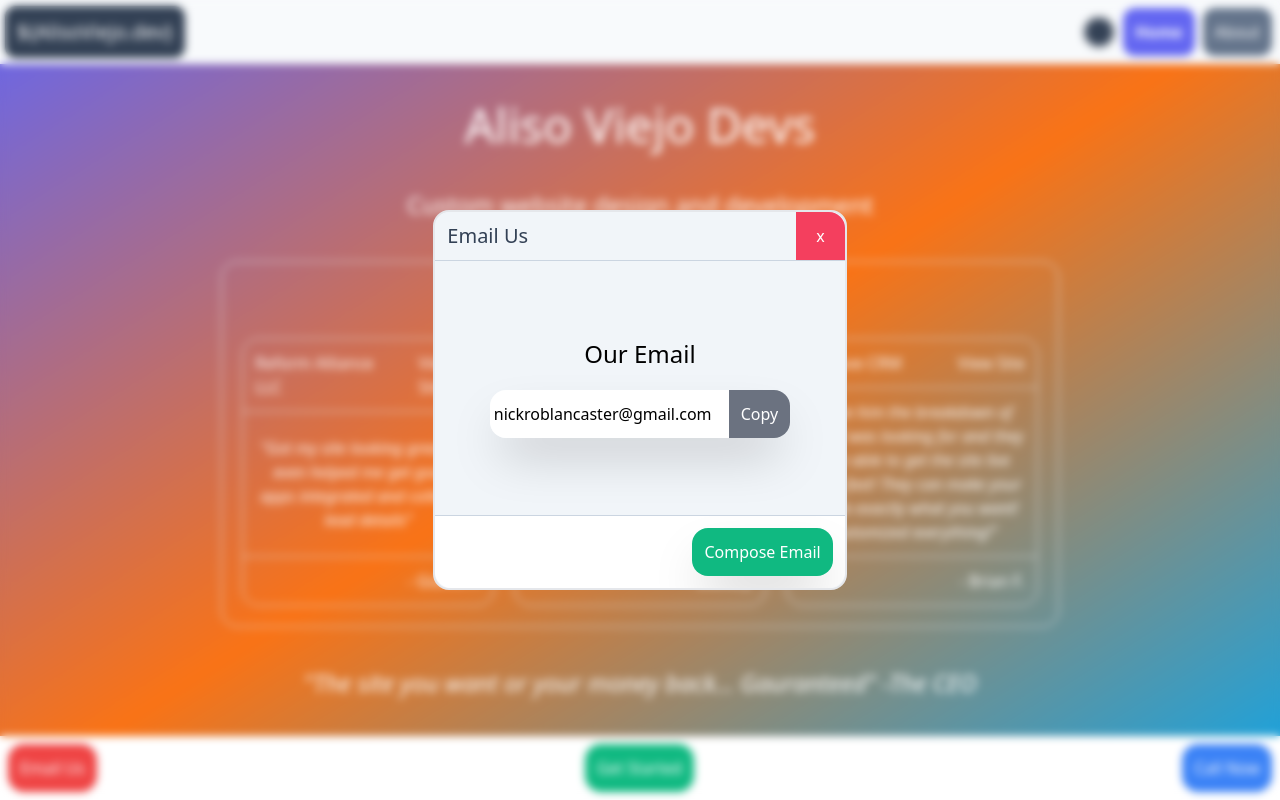
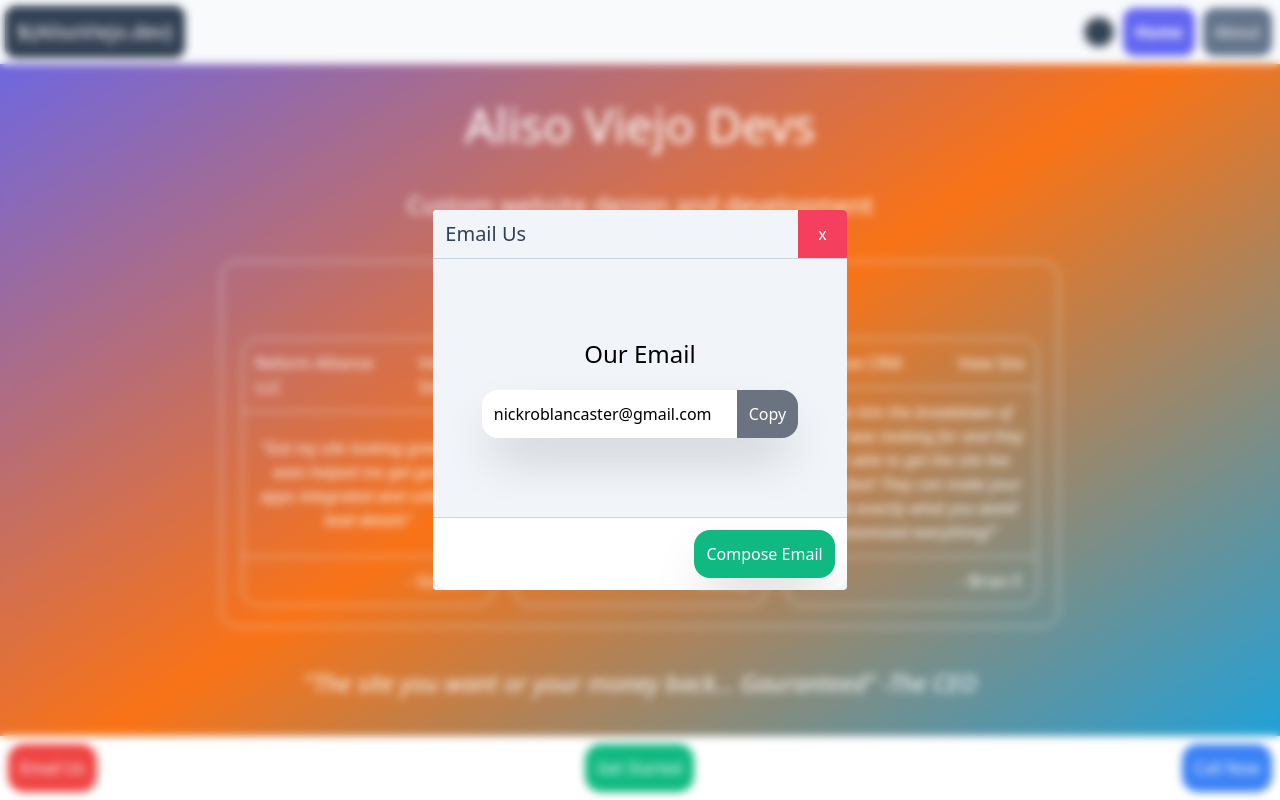
Before and after one commit to NickRobLancaster/dev-site, a Vue app: page / in a window 1280 px wide. Both pictures are taken after a click on the button "Email Us". Built offline with nearby package versions, Linux system fonts and the light colour scheme.

Commit message:
removed border and reduced rounded amount

```diff
--- a/src/components/Modal.vue
+++ b/src/components/Modal.vue
@@ -23,12 +23,12 @@ const modalToggle = () => emit("close-modal");
     <div
       v-if="modalShown"
       :class="props.dark ? 'bg-slate-700' : 'bg-slate-100'"
-      class="w-full h-full lg:w-4/12 lg:h-3/6 rounded-2xl flex flex-col justify-between border-2"
+      class="w-full h-full lg:w-4/12 lg:h-3/6 rounded flex flex-col justify-between"
     >
       <!-- HEADER -->
       <div
         :class="props.dark ? 'bg-slate-700' : 'bg-slate-100'"
-        class="flex flex-row justify-between items-center rounded-t-2xl sticky top-0 overflow-hidden"
+        class="flex flex-row justify-between items-center rounded-t sticky top-0 overflow-hidden"
       >
         <h1
           :class="props.dark ? 'text-white' : 'text-slate-700'"
--- a/src/components/WebsiteSPA.vue
+++ b/src/components/WebsiteSPA.vue
@@ -111,7 +111,7 @@ const copyText = (textToCopy) => {
             <input
               disabled
               type="text"
-              class="p-1 rounded-l-2xl bg-white"
+              class="p-3 rounded-l-2xl bg-white"
               :value="site.email"
             /><button
               @click="copyText(site.email)"
```
